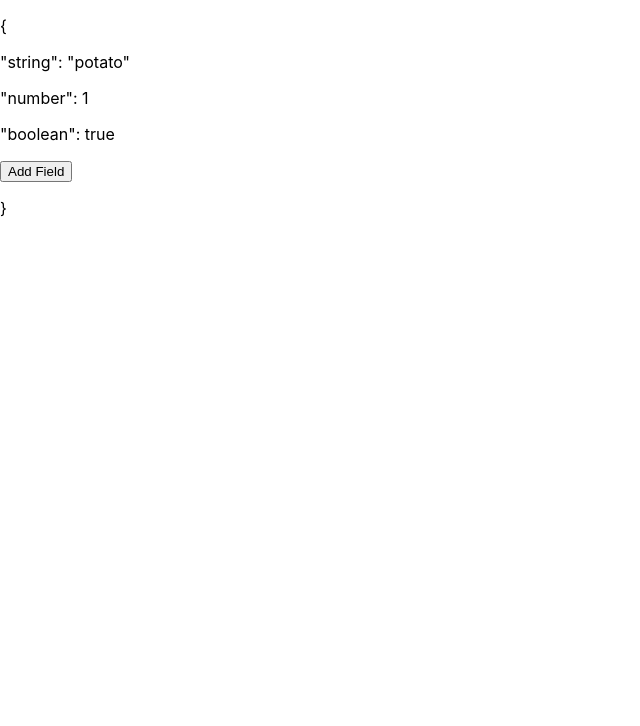
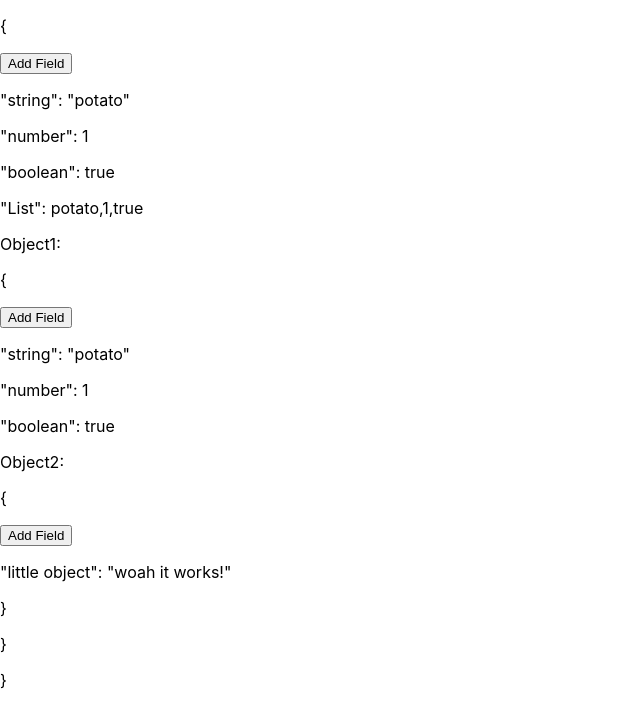
Before and after one commit to ramblinjacket/json-builder, a React (Create React App) app: page / in a window 1280 px wide. Shown: the top 726 px of the page, without its empty margins (0-640 px from the left). Built offline with nearby package versions, Linux system fonts and the light colour scheme.

Commit message:
got object  name showing up

```diff
--- a/src/App.js
+++ b/src/App.js
@@ -26,6 +26,8 @@ class App extends Component {
         "string": "potato",
         "number": 1,
         "boolean": true,
+        "List": ["potato", 1, true],
+        "Object1": {"string": "potato", "number": 1, "boolean": true, "Object2": {"little object": "woah it works!"}}
         }
     })
   }
--- a/src/dataTypes/objex/Field.js
+++ b/src/dataTypes/objex/Field.js
@@ -2,6 +2,8 @@ import React, { Component } from 'react';
 import { StringField } from './StringField';
 import { NumberField } from './NumberField';
 import { BooleanField } from './BooleanField';
+import { Objex } from './Objex';
+
 
 
 
@@ -12,9 +14,6 @@ export class Field extends Component {
   }
 
   buildField(fieldName, fieldData, fieldType) {
-    console.log(fieldType)
-    console.log(fieldData)
-
     switch(fieldType) {
       case "[object String]":
         return(
@@ -28,6 +27,16 @@ export class Field extends Component {
         return(
           <BooleanField fieldName={fieldName} fieldData={fieldData}></BooleanField>
         )
+      case "[object Array]": //not right yet
+        return(
+          <BooleanField fieldName={fieldName} fieldData={fieldData}></BooleanField>
+      )
+      case "[object Object]":
+          console.log(fieldName)
+          return (
+            <Objex currentObject={fieldData} objectName={fieldName}></Objex>
+          )
+
       default:
       return(
         <p>"<span>{fieldName}</span>": <span>{fieldData}</span></p>
--- /dev/null
+++ b/src/dataTypes/objex/ObjectName.js
@@ -0,0 +1,23 @@
+import React, { Component } from 'react';
+
+export class ObjectName extends Component {
+  constructor(props) {
+    super(props);
+    this.setObjectName=this.setObjectName.bind(this)
+  }
+
+  setObjectName(name) {
+    if (name) {
+      return (
+        <p>{name}: </p>
+      )
+    }
+  }
+  render() {
+    return (
+      <div>
+        {this.setObjectName(this.props.name)}
+      </div>
+    );
+  }
+}
--- a/src/dataTypes/objex/Objex.js
+++ b/src/dataTypes/objex/Objex.js
@@ -1,4 +1,5 @@
 import React, { Component } from 'react';
+import { ObjectName } from './ObjectName'
 import { LeftBrace } from './LeftBrace';
 import { RightBrace } from './RightBrace';
 import { AddFieldButton } from './AddFieldButton';
@@ -27,22 +28,24 @@ addObjexFields(objex) {
   )
 }
 
-buildObjex(objex) {
+buildObjex(objex,name) {
     return (
         <div>
+          <ObjectName name={name}></ObjectName>
           <LeftBrace></LeftBrace>
+          <AddFieldButton setEvent={this.props.setEvent}></AddFieldButton>
           {this.addObjexFields(objex)}
-        <AddFieldButton setEvent={this.props.setEvent}></AddFieldButton>
           <RightBrace></RightBrace>
         </div>
     )
+
 }
 
 
   render() {
     return (
       <div>
-        {this.buildObjex(this.props.currentObject)}
+        {this.buildObjex(this.props.currentObject,this.props.objectName)}
       </div>
     );
   }
```
Lines whose indentation alone changed are shown as unchanged.
